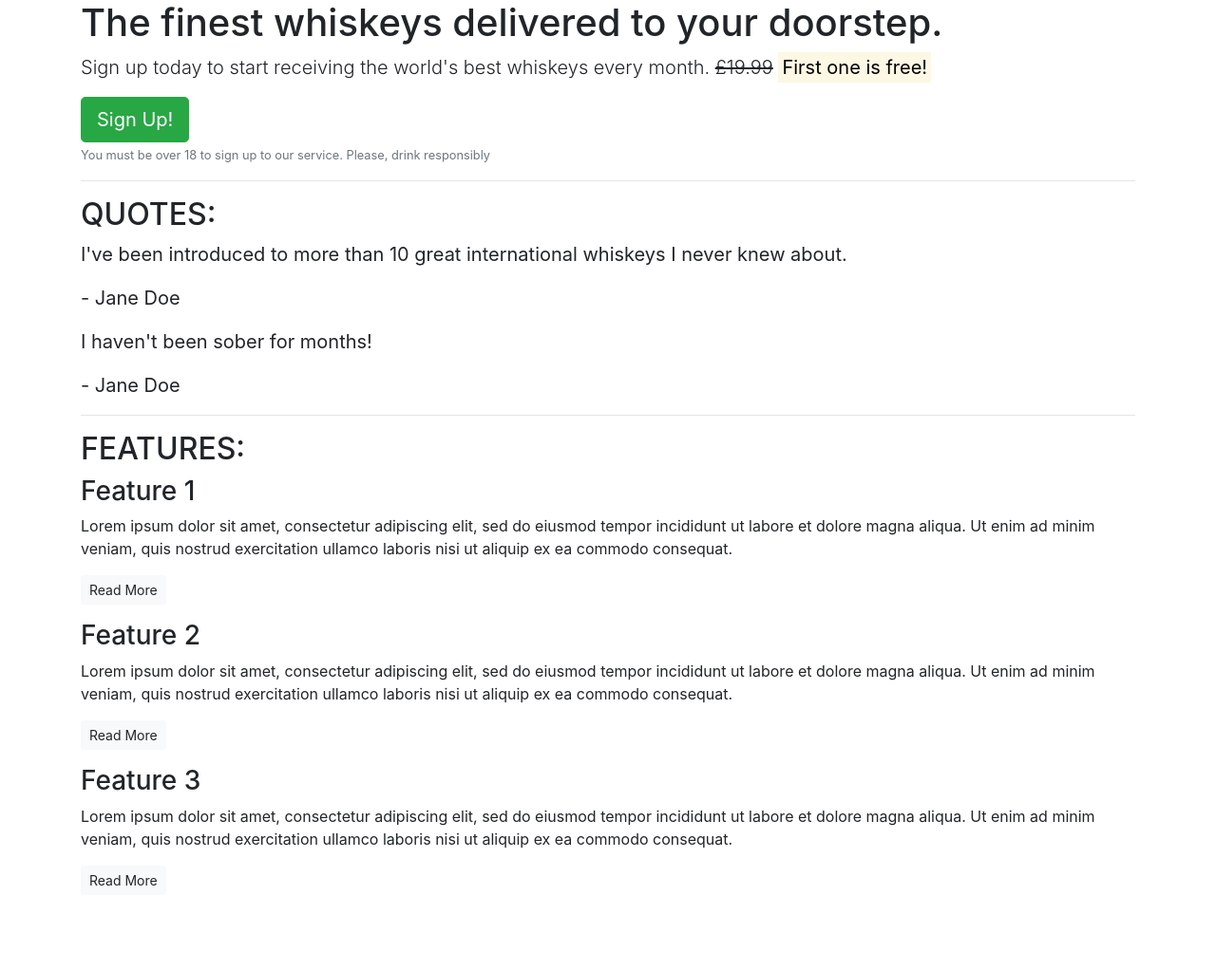
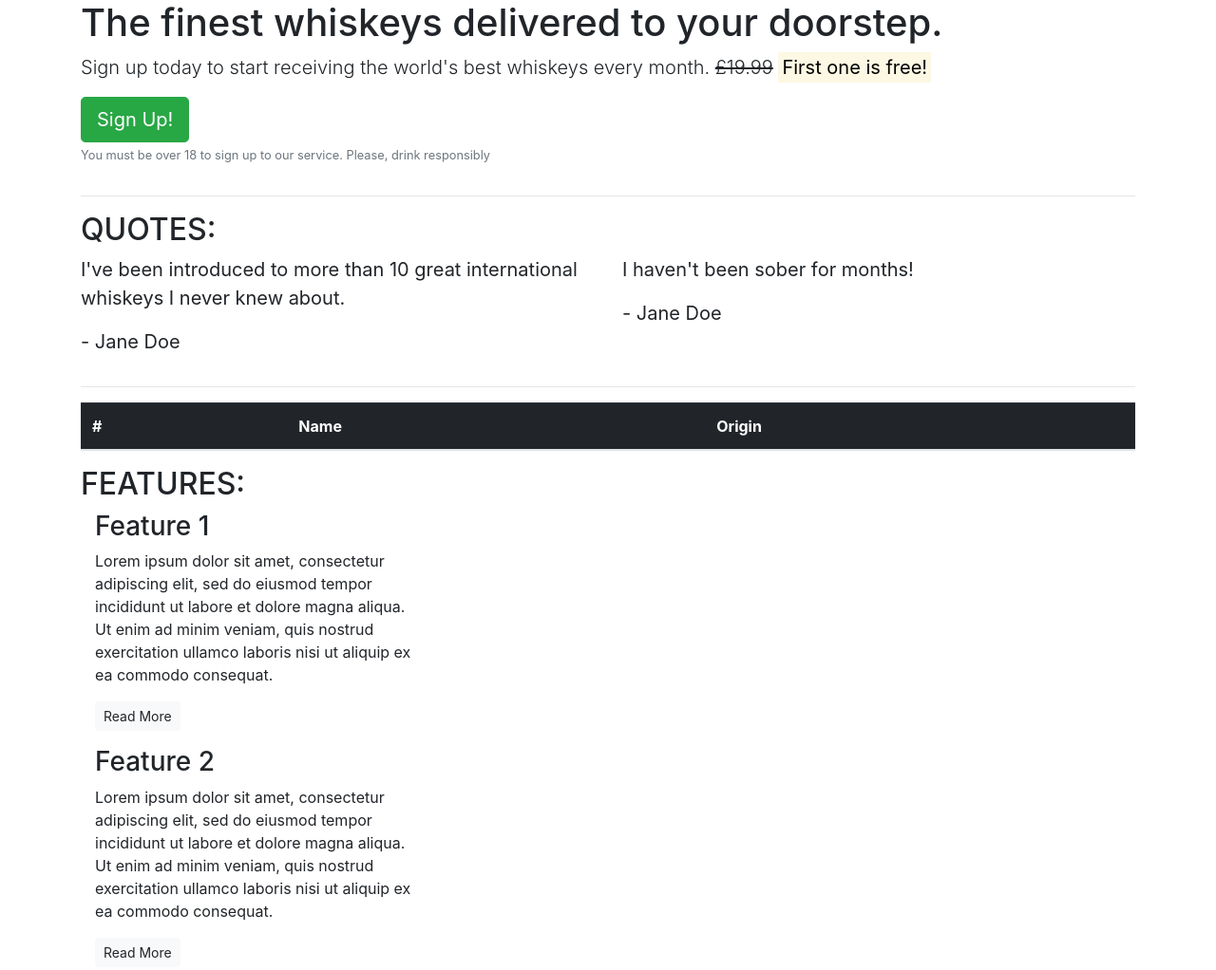
Before and after one commit to grant-britchford/BootStrap, a website: page index.html in a window 1280 px wide. Shown: the top 1022 px of the page at 95% size. Before the commit the page ends 959 px from the top, so only its background shows below. Drawn offline with nearby package versions, Linux system fonts and the light colour scheme.

Commit message:
table and column styles added

```diff
--- a/index.html
+++ b/index.html
@@ -1,59 +1,102 @@
 <!DOCTYPE html>
 <html lang="en">
+
 <head>
     <meta charset="UTF-8">
     <meta name="viewport" content="width=device-width, initial-scale=1.0">
     <title>Whiskey Drop I taste a new whiskey every month!!!</title>
     <!-- Bootstrap CSS -->
-    <link rel="stylesheet" href="https://cdn.jsdelivr.net/npm/bootstrap@4.1.3/dist/css/bootstrap.min.css" integrity="sha384-MCw98/SFnGE8fJT3GXwEOngsV7Zt27NXFoaoApmYm81iuXoPkFOJwJ8ERdknLPMO" crossorigin="anonymous">
+    <link rel="stylesheet" href="https://cdn.jsdelivr.net/npm/bootstrap@4.1.3/dist/css/bootstrap.min.css"
+        integrity="sha384-MCw98/SFnGE8fJT3GXwEOngsV7Zt27NXFoaoApmYm81iuXoPkFOJwJ8ERdknLPMO" crossorigin="anonymous">
 </head>
+
 <body>
     <article class="container">
         <!-- Callout -->
+        <div class="row">
+            <div class="col-12">
                 <section class="callout">
                     <h1>The finest whiskeys delivered to your doorstep.</h1>
-            <p class="lead">Sign up today to start receiving the world's best whiskeys every month. <s>£19.99</s> <strong><mark>First one is free!</mark></strong></p>
+                    <p class="lead">Sign up today to start receiving the world's best whiskeys every month.
+                        <s>£19.99</s> <strong><mark>First one is free!</mark></strong></p>
                     <button class="btn btn-success btn-lg">Sign Up!</button>
-            <p class="text-muted"><small>You must be over 18 to sign up to our service. Please, drink responsibly</small></p>
+                    <p class="text-muted"><small>You must be over 18 to sign up to our service. Please, drink
+                            responsibly</small></p>
                 </section>
+            </div>
+        </div>
         <!-- /.callout -->
         <hr>
 
         <!-- Quotes -->
         <section class="quotes">
+            <div class="row">
+                <div class="col-12">
                     <h2 class="text-uppercase">Quotes:</h2>
+                </div>
+            </div>
+            <div class="row">
+                <div class="col-12 col-md-6">
                     <blockquote class="blockquote">
                         <p>I've been introduced to more than 10 great international whiskeys I never knew about.</p>
                         <p>- Jane Doe</p>
                     </blockquote>
+                </div>
+                <div class="col-12 col-md-6">
                     <blockquote class="blockquote">
                         <p>I haven't been sober for months!</p>
                         <p>- Jane Doe</p>
                     </blockquote>
+                </div>
+            </div>
         </section>
         <!-- /.quotes -->
         <hr>
-
+        <table class="table">
+            <thead class="table-dark">
+                <th scope="col">#</th>
+                <th scope="col">Name</th>
+                <th scope="col">Origin</th>
+            </thead>
+        </table>
         <!-- Features -->
+        <div class="row">
+            <div class="col-12">
                 <section class="features">
                     <h2 class="text-uppercase">Features:</h2>
+            </div>
+        </div>
+        <div class="col-12 col-md-6 col-lg-4">
             <div class="feature">
                 <h3>Feature 1</h3>
-                <p>Lorem ipsum dolor sit amet, consectetur adipiscing elit, sed do eiusmod tempor incididunt ut labore et dolore magna aliqua. Ut enim ad minim veniam, quis nostrud exercitation ullamco laboris nisi ut aliquip ex ea commodo consequat.</p>
+                <p>Lorem ipsum dolor sit amet, consectetur adipiscing elit, sed do eiusmod tempor incididunt ut labore
+                    et dolore magna aliqua. Ut enim ad minim veniam, quis nostrud exercitation ullamco laboris nisi ut
+                    aliquip ex ea commodo consequat.</p>
                 <p><a class="btn btn-sm btn-light" href="">Read More</a></p>
             </div>
+        </div>
+        <div class="col-12 col-md-6 col-lg-4">
             <div class="feature">
                 <h3>Feature 2</h3>
-                <p>Lorem ipsum dolor sit amet, consectetur adipiscing elit, sed do eiusmod tempor incididunt ut labore et dolore magna aliqua. Ut enim ad minim veniam, quis nostrud exercitation ullamco laboris nisi ut aliquip ex ea commodo consequat.</p>
+                <p>Lorem ipsum dolor sit amet, consectetur adipiscing elit, sed do eiusmod tempor incididunt ut labore
+                    et dolore magna aliqua. Ut enim ad minim veniam, quis nostrud exercitation ullamco laboris nisi ut
+                    aliquip ex ea commodo consequat.</p>
                 <p><a class="btn btn-sm btn-light" href="">Read More</a></p>
             </div>
+        </div>
+        <div class="col-12 d-md-none d-lg-block col-lg-4">
             <div class="feature">
                 <h3>Feature 3</h3>
-                <p>Lorem ipsum dolor sit amet, consectetur adipiscing elit, sed do eiusmod tempor incididunt ut labore et dolore magna aliqua. Ut enim ad minim veniam, quis nostrud exercitation ullamco laboris nisi ut aliquip ex ea commodo consequat.</p>
+                <p>Lorem ipsum dolor sit amet, consectetur adipiscing elit, sed do eiusmod tempor incididunt ut labore
+                    et dolore magna aliqua. Ut enim ad minim veniam, quis nostrud exercitation ullamco laboris nisi ut
+                    aliquip ex ea commodo consequat.</p>
                 <p><a class="btn btn-sm btn-light" href="">Read More</a></p>
+            </div>
+        </div>
         </div>
         </section>
         <!-- /.features -->
     </article>
 </body>
+
 </html>
```
Lines whose indentation alone changed are shown as unchanged.
